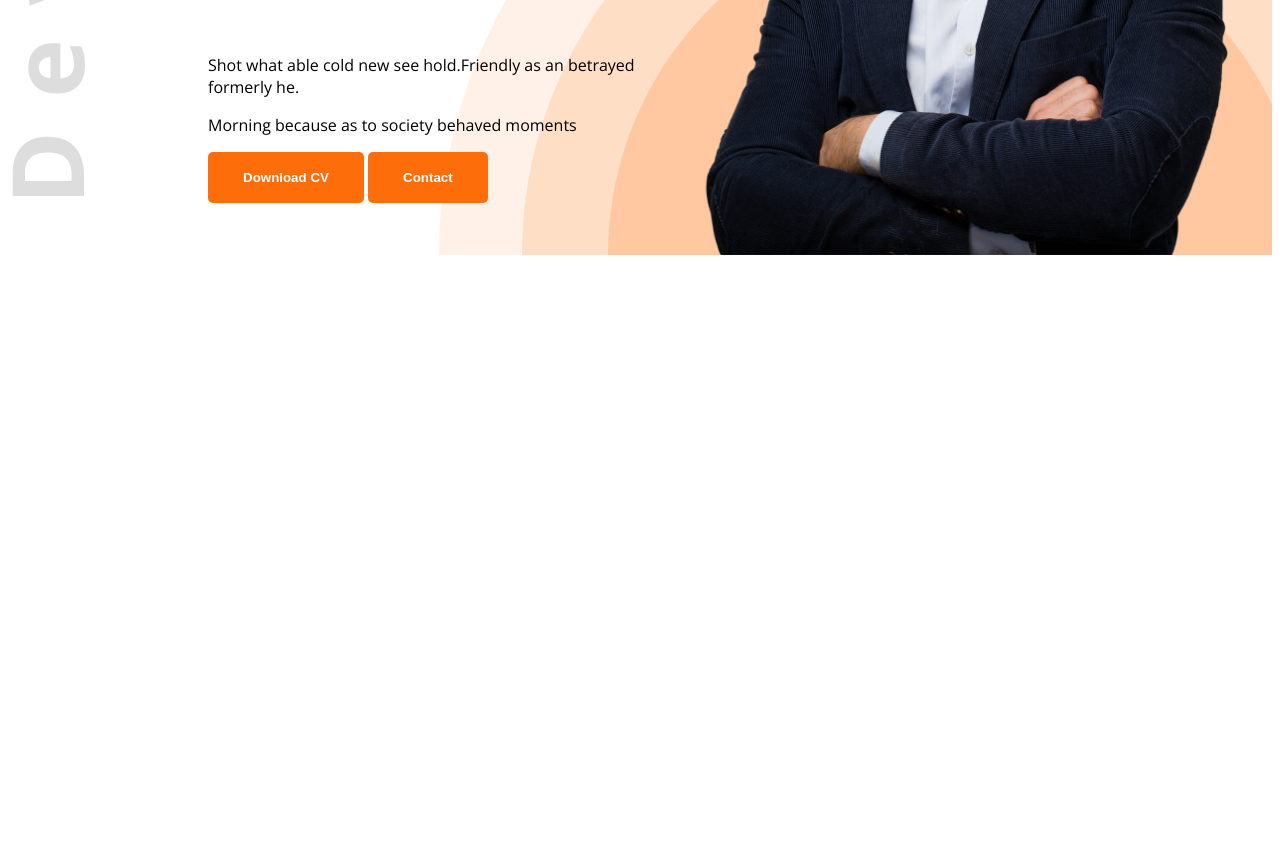
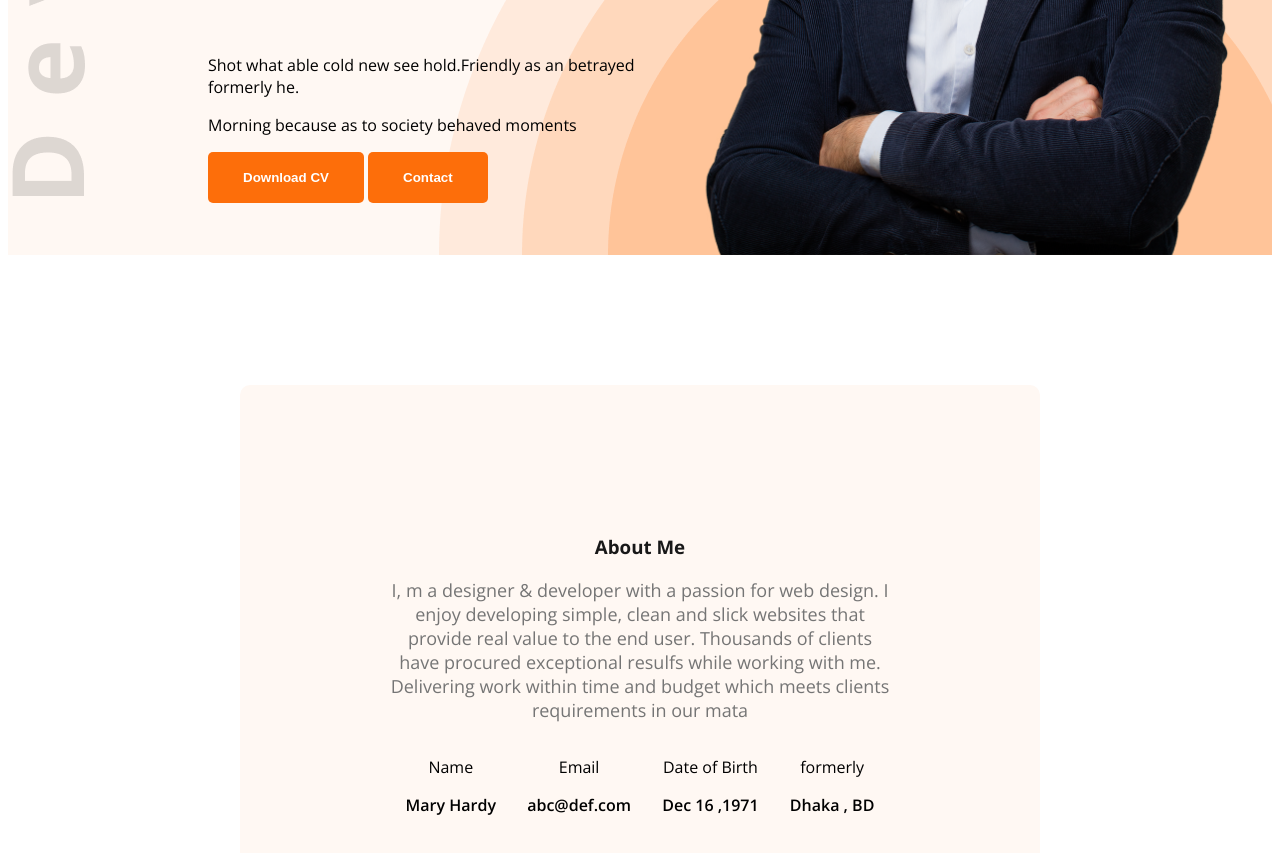
Before and after one commit to Bel-Ly/web-portfolio, a plain HTML site: page index.html in a window 1280 px wide. Shown: the part 575-1428 px from the top of the page. Before the commit the page ends 838 px from the top, so only its background shows below. Drawn offline with nearby package versions, Linux system fonts and the light colour scheme.

Commit message:
added 2nd Section

```diff
--- a/index.html
+++ b/index.html
@@ -11,7 +11,7 @@
     <link rel="stylesheet" href="styles/portfolio.css">
 </head>
 <body class="open-sans-normal">
-    <header class="header">
+    <header class="header seconday-bg">
         <nav>
             <h3 class="nav-title">Ma<span class="text-primary">r</span>y</h3>
             <ul>
@@ -38,8 +38,35 @@
             <img class="banner-profile-pic" src="images/hardy.png" alt="">
         </div>
 
-    </header>
+    </header >
     <main>
+        <section class="about seconday-bg">
+            <h3 class="section-title">About Me</h3>
+            <p class="section-description"> I, m a designer & developer with a passion for web design. I enjoy developing simple, clean and
+             slick websites that provide real value to the end user. Thousands of clients have procured
+             exceptional resulfs while working with me. Delivering work within time and budget which meets
+            clients requirements in our mata</p>
+           <div class="about-items">
+             <div class="about-item">
+                <p class="item-title">Name</p>
+                <p class="item-description">Mary Hardy</p>
+             </div>
+             <div class="about-item">
+                <p class="item-title">Email</p>
+                <p class="item-description">abc@def.com</p>
+             </div>
+             <div class="about-item">
+                <p class="item-title">Date of Birth</p>
+                <p class="item-description">Dec 16 ,1971</p>
+             </div>
+             <div class="about-item">
+                <p class="item-title">formerly</p>
+                <p class="item-description">Dhaka , BD</p>
+             </div>
+
+           </div>
+
+        </section>
 
     </main>
     <footer>
--- a/styles/portfolio.css
+++ b/styles/portfolio.css
@@ -18,6 +18,9 @@ nav{
 }
 .text-primary{
     color:#FD6E0A;
+}
+.seconday-bg{
+    background-color: #FFF8F3;
 }
 nav ul li{
     list-style: none;
@@ -63,13 +66,40 @@ nav ul{
     width: 580px;
 
 }
+main{
+    max-width: 800px;
+    margin: 0 auto;
+}
+
 .banner{
     display: flex;
     justify-content: space-between;
     margin: 0 35px 0 200px;
 }
 
+.section-title{
+    font-size: 35;
+    font-weight: bold;
+    color: #181818;
+}
+.section-description{
+    font-size: 18px;
+    color: #757575;
 
-banner-content{
+}
+.banner-content{
     max-width: 580px;
 }
+.about-items{
+    display: flex;
+    justify-content: space-around;
+}
+.about{
+    border-radius: 10px;
+    padding: 130px 150px;
+    text-align: center;
+    margin-top: 130px;
+}
+.item-description{
+    font-weight:600;
+}
```
